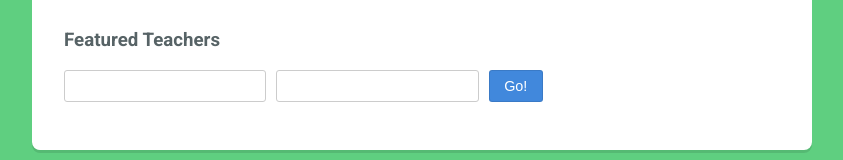
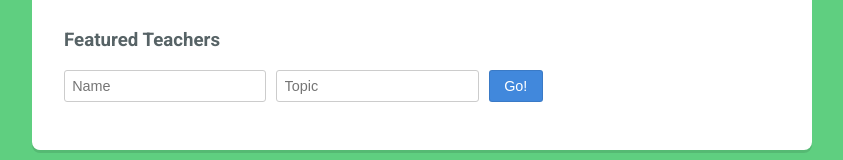
Before and after one commit to icld/course-directory-icld, a React (Create React App) app: page / in a window 1280 px wide. Shown: the part 401-561 px from the top of the page, without its empty margins (218-1061 px from the left). Built offline with nearby package versions, Linux system fonts and the light colour scheme.

Commit message:
add dynamic Featured Teacher form

```diff
--- a/src/components/App.js
+++ b/src/components/App.js
@@ -23,7 +23,7 @@
         <Route exact path="/" component={Home} />
         <Route path='/about' render={() => <About title='About' />} />
         <Route exact path='/teachers' component={Teachers} />
-        <Route path='/teachers/:topic/:fname-:lname' component={Featured} />
+        <Route path='/teachers/:topic/:name' component={Featured} />
         <Route path='/courses' component={Courses} />
         <Route component={NotFound} />
       </Switch>
--- a/src/components/Featured.js
+++ b/src/components/Featured.js
@@ -3,7 +3,7 @@
 
 const Featured = ({ match }) => {
 
-  let name = `${match.params.fname} ${match.params.lname}`;
+  let name = match.params.name;
   let topic = match.params.topic;
 
   return (
--- a/src/components/Home.js
+++ b/src/components/Home.js
@@ -1,8 +1,14 @@
 import React, { Component } from 'react';
-import { Link } from 'react-router-dom';
 
 class Home extends Component {
 
+  handleSubmit = (e) => {
+    e.preventDefault();
+    let teacherName = this.name.value;
+    let teacherTopic = this.topic.value;
+    let path = `teachers/${teacherTopic}/${teacherName}`;
+    this.props.history.push(path)
+  }
   render() {
     return (
       <div className="main-content home">
@@ -12,9 +18,9 @@
         <p>We have thousands of videos created by expert teachers on web design and front end development. Our library is continually refreshed with the latest on web technology so you will never fall behind.</p>
         <hr />
         <h3>Featured Teachers</h3>
-        <form>
-          <input type="text" placholder="Name" />
-          <input type="text" placholder="Topic" />
+        <form onSubmit={this.handleSubmit}>
+          <input type="text" placeholder="Name" ref={(input) => this.name = input} />
+          <input type="text" placeholder="Topic" ref={(input) => this.topic = input} />
           <button type="submit">Go!</button>
         </form>
 
```
